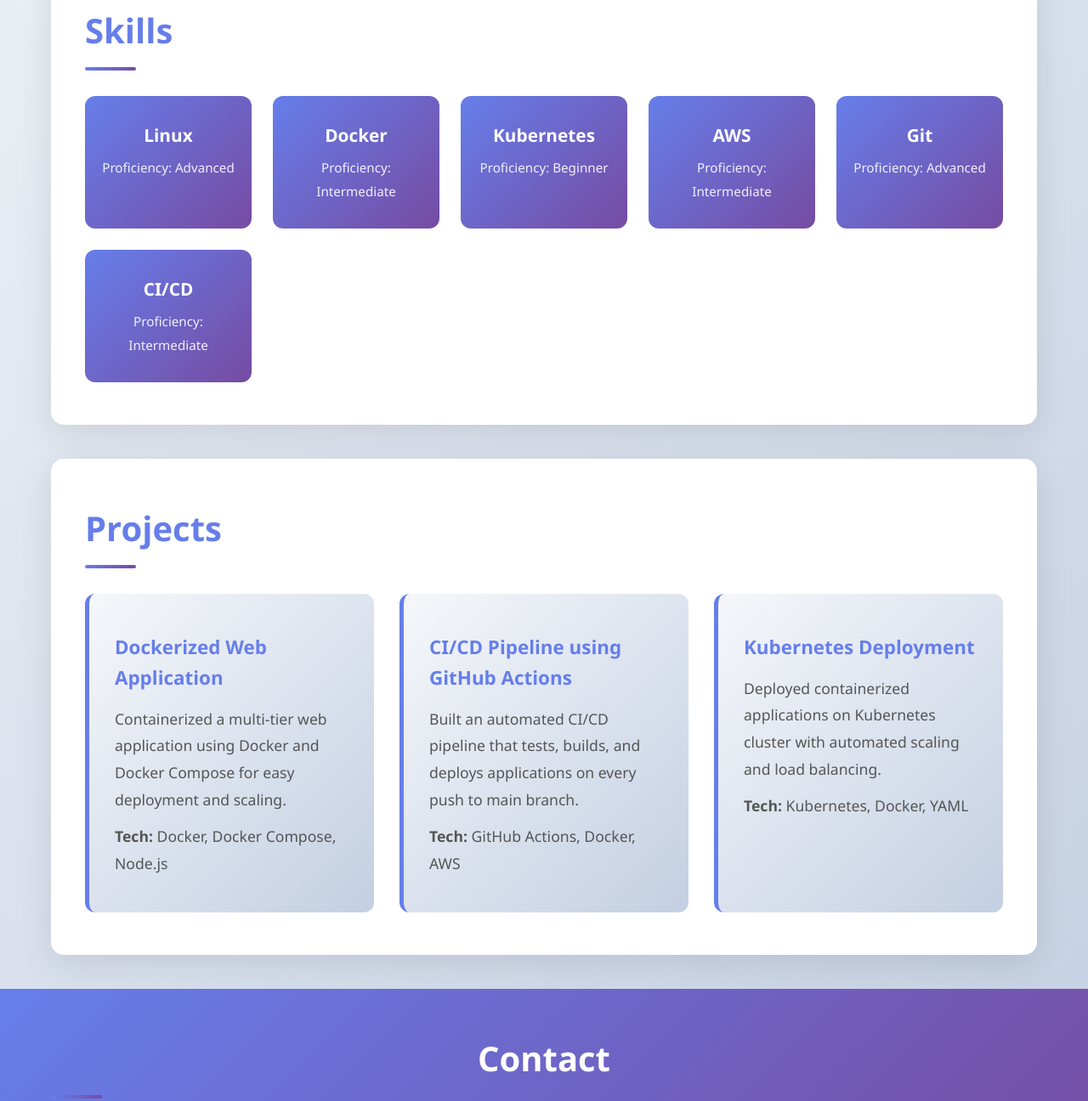
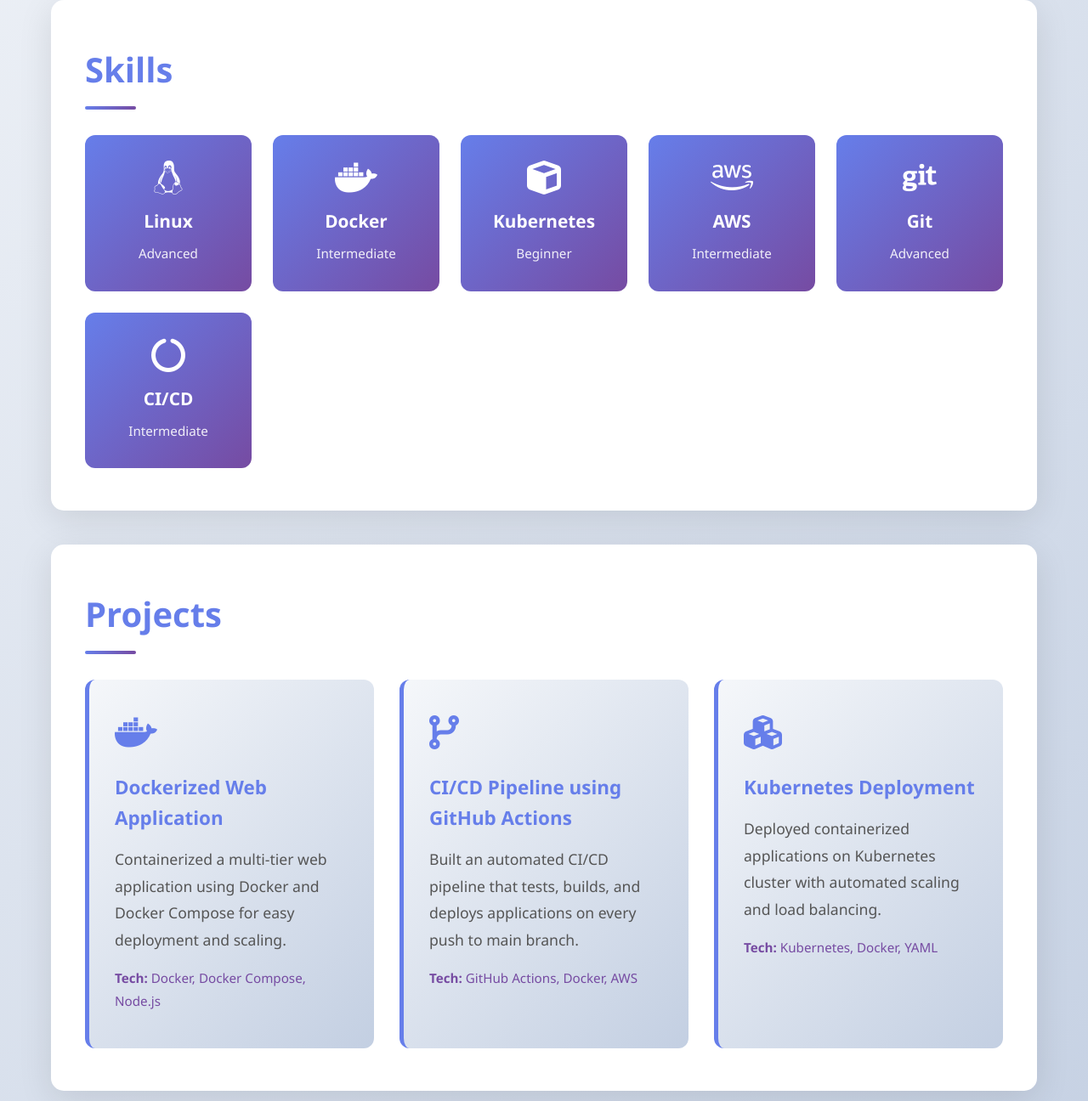
Before and after one commit to Akshay475/Akshay475.github.io, a plain HTML site: page index.html in a window 1280 px wide. Shown: the part 780-2076 px from the top of the page at 85% size. Drawn offline with Linux system fonts and the light colour scheme.

Commit message:
Update index.html with social links and project details

```diff
--- a/index.html
+++ b/index.html
@@ -5,6 +5,7 @@
 <meta name="viewport" content="width=device-width, initial-scale=1.0">
 <title>Akshay Roy | DevOps Portfolio</title>
 <link rel="stylesheet" href="style.css">
+<link rel="stylesheet" href="https://cdnjs.cloudflare.com/ajax/libs/font-awesome/6.4.0/css/all.min.css">
 </head>
 
 <body>
@@ -13,6 +14,11 @@
 <div class="container">
 <h1>Akshay Roy</h1>
 <p class="subtitle">Aspiring DevOps Engineer</p>
+<div class="social-links">
+<a href="#"><i class="fab fa-github"></i></a>
+<a href="#"><i class="fab fa-linkedin"></i></a>
+<a href="#"><i class="fab fa-twitter"></i></a>
+</div>
 </div>
 </header>
 
@@ -36,28 +42,34 @@
 <h2>Skills</h2>
 <div class="skills-grid">
 <div class="skill-card">
+<i class="fab fa-linux"></i>
 <h3>Linux</h3>
-<p>Proficiency: Advanced</p>
+<p>Advanced</p>
 </div>
 <div class="skill-card">
+<i class="fab fa-docker"></i>
 <h3>Docker</h3>
-<p>Proficiency: Intermediate</p>
+<p>Intermediate</p>
 </div>
 <div class="skill-card">
+<i class="fas fa-cube"></i>
 <h3>Kubernetes</h3>
-<p>Proficiency: Beginner</p>
+<p>Beginner</p>
 </div>
 <div class="skill-card">
+<i class="fab fa-aws"></i>
 <h3>AWS</h3>
-<p>Proficiency: Intermediate</p>
+<p>Intermediate</p>
 </div>
 <div class="skill-card">
+<i class="fab fa-git"></i>
 <h3>Git</h3>
-<p>Proficiency: Advanced</p>
+<p>Advanced</p>
 </div>
 <div class="skill-card">
+<i class="fas fa-circle-notch"></i>
 <h3>CI/CD</h3>
-<p>Proficiency: Intermediate</p>
+<p>Intermediate</p>
 </div>
 </div>
 </section>
@@ -66,19 +78,22 @@
 <h2>Projects</h2>
 <div class="projects-grid">
 <div class="project-card">
+<div class="project-icon"><i class="fab fa-docker"></i></div>
 <h3>Dockerized Web Application</h3>
 <p>Containerized a multi-tier web application using Docker and Docker Compose for easy deployment and scaling.</p>
-<p><strong>Tech:</strong> Docker, Docker Compose, Node.js</p>
+<p class="tech"><strong>Tech:</strong> Docker, Docker Compose, Node.js</p>
 </div>
 <div class="project-card">
+<div class="project-icon"><i class="fas fa-code-branch"></i></div>
 <h3>CI/CD Pipeline using GitHub Actions</h3>
 <p>Built an automated CI/CD pipeline that tests, builds, and deploys applications on every push to main branch.</p>
-<p><strong>Tech:</strong> GitHub Actions, Docker, AWS</p>
+<p class="tech"><strong>Tech:</strong> GitHub Actions, Docker, AWS</p>
 </div>
 <div class="project-card">
+<div class="project-icon"><i class="fas fa-cubes"></i></div>
 <h3>Kubernetes Deployment</h3>
 <p>Deployed containerized applications on Kubernetes cluster with automated scaling and load balancing.</p>
-<p><strong>Tech:</strong> Kubernetes, Docker, YAML</p>
+<p class="tech"><strong>Tech:</strong> Kubernetes, Docker, YAML</p>
 </div>
 </div>
 </section>
@@ -87,7 +102,7 @@
 
 <footer id="contact">
 <div class="container">
-<h2>Contact</h2>
+<h2>Get In Touch</h2>
 <p>Email: <a href="mailto:akshay@email.com">akshay@email.com</a></p>
 <p>&copy; 2024 Akshay Roy. All rights reserved.</p>
 </div>
```
